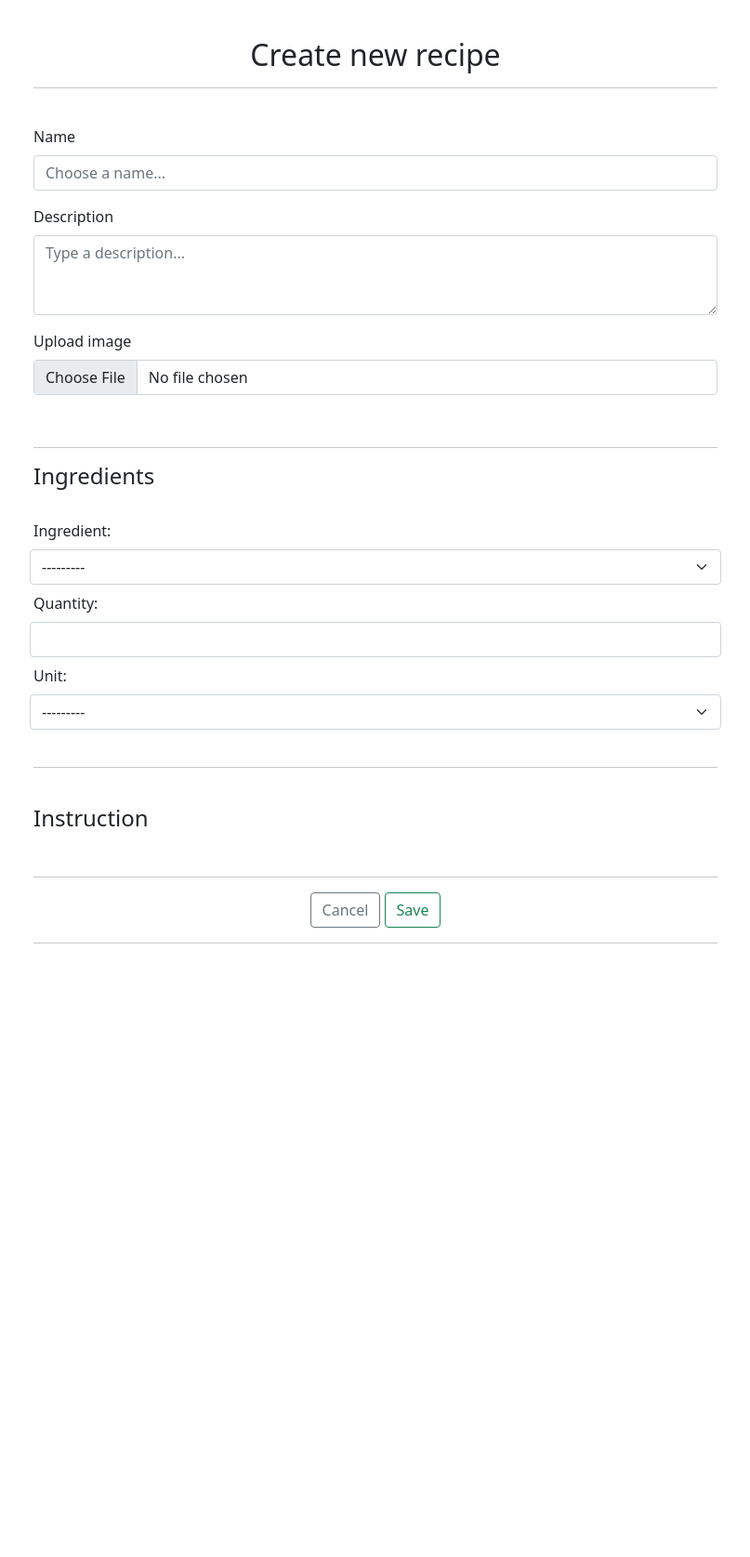
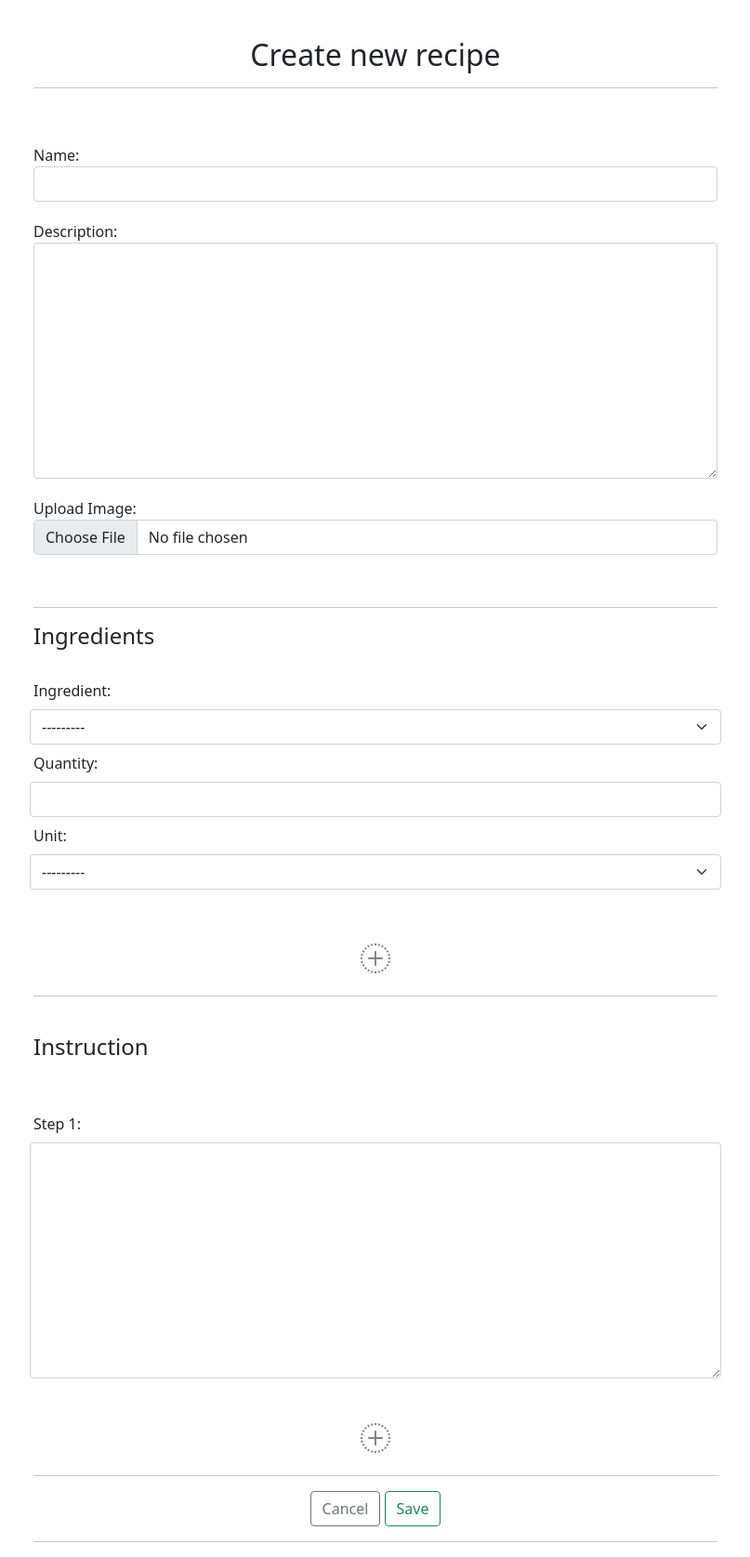
Before and after one commit to dariagridina/Recipes, a Django app: page /new/ in a window 1280 px wide. Shown: the part 73-1748 px from the top of the page at 93% size, without its empty margins (236-1043 px from the left). Before the commit the page ends 1088 px from the top, so only its background shows below. Run offline with Django 3.2, Linux system fonts and the light colour scheme; data comes from the database, SQL or seed files in the repository; both versions use the stored data as it was after the commit; some libraries are stand-ins or nearby versions.

Commit message:
add new field button(to be continued...)

```diff
--- a/main/forms.py
+++ b/main/forms.py
@@ -12,6 +12,13 @@ class RecipeForm(forms.ModelForm):
     class Meta:
         model = Recipe
         fields = ['name', 'description', 'image']
+
+    def __init__(self, *args, **kwargs):
+        super(RecipeForm, self).__init__(*args, **kwargs)
+        self.fields['name'].widget.attrs.update({'class': 'form-control'})
+        self.fields['description'].widget.attrs.update({'class': 'form-control'})
+        self.fields['image'].widget.attrs.update({'class': 'form-control'})
+        self.fields['image'].label = 'Upload Image'
 
 
 class IngredientInRecipeForm(forms.ModelForm):
@@ -34,6 +41,7 @@ class InstructionForm(forms.ModelForm):
     def __init__(self, *args, **kwargs):
         super(InstructionForm, self).__init__(*args, **kwargs)
         self.fields['step'].widget.attrs.update({'class': 'form-control'})
+        self.fields['step'].label = False
 
 
 IngredientInRecipeFormSet = formset_factory(IngredientInRecipeForm, extra=0, min_num=1, validate_min=True)
--- a/main/views.py
+++ b/main/views.py
@@ -88,14 +88,9 @@ class NewRecipeView(CreateView):
                 instruction = form.save(commit=False)
                 instruction.recipe = self.object
                 instruction.order = order
-                instruction.save()
+                if instruction.step:
+                    instruction.save()
             return HttpResponseRedirect(self.get_success_url())
         else:
-            pass
-
-    def form_valid(self, form):
-        redirect = super(NewRecipeView, self).form_valid(form)
-        return redirect
-
-    def form_invalid(self, form):
-        return super(NewRecipeView, self).form_invalid(form)
+            self.object = None
+            return self.render_to_response(self.get_context_data(form=recipe_form))
--- a/templates/base.html
+++ b/templates/base.html
@@ -10,7 +10,7 @@
     <link rel="stylesheet" href="https://cdnjs.cloudflare.com/ajax/libs/bootstrap-icons/1.7.1/font/bootstrap-icons.min.css" integrity="sha512-WYaDo1TDjuW+MPatvDarHSfuhFAflHxD87U9RoB4/CSFh24/jzUHfirvuvwGmJq0U7S9ohBXy4Tfmk2UKkp2gA==" crossorigin="anonymous" referrerpolicy="no-referrer" />
     {% block css%}
     {% endblock %}
-
+    <script src="https://code.jquery.com/jquery-3.6.0.slim.min.js" integrity="sha256-u7e5khyithlIdTpu22PHhENmPcRdFiHRjhAuHcs05RI=" crossorigin="anonymous"></script>
     <style>
         .search-btn {
             color: #6c757d;
@@ -76,6 +76,10 @@
 {% endblock %}
 <!-- Optional JavaScript; choose one of the two! -->
 
+
+{% block js %}
+{% endblock %}
+
 <!-- Option 1: Bootstrap Bundle with Popper -->
 <script src="https://cdn.jsdelivr.net/npm/bootstrap@5.1.3/dist/js/bootstrap.bundle.min.js" integrity="sha384-ka7Sk0Gln4gmtz2MlQnikT1wXgYsOg+OMhuP+IlRH9sENBO0LRn5q+8nbTov4+1p" crossorigin="anonymous"></script>
 
--- a/templates/main/new_recipe.html
+++ b/templates/main/new_recipe.html
@@ -1,7 +1,30 @@
 {% extends 'base.html' %}
+{% load static %}
 
 {% block title %}
     Create new recipe
+{% endblock %}
+
+{% block css%}
+    <style>
+        label{
+            margin-top: 20px;
+        }
+        i.bigger-icon{
+            color: gray;
+            font-size:xx-large;
+        }
+        .ingredient-form{
+            margin-bottom: 50px;
+        }
+        .step-form{
+            margin-bottom: 40px;
+        }
+    </style>
+{% endblock %}
+
+{% block js %}
+    <script src="{% static "addFormToFormSet.js"%}"></script>
 {% endblock %}
 
 {% block body %}
@@ -16,16 +39,7 @@
                     <hr>
                     <br>
                     <div class="mb-3">
-                        <label for="exampleFormControlInput1" class="form-label">Name</label>
-                        <input type="text" class="form-control" id="exampleFormControlInput1" name="name" placeholder="Choose a name...">
-                    </div>
-                    <div class="mb-3">
-                        <label for="exampleFormControlTextarea1" class="form-label">Description</label>
-                        <textarea class="form-control" id="exampleFormControlTextarea1" name="description" rows="3" placeholder="Type a description..."></textarea>
-                    </div>
-                    <div class="mb-3">
-                        <label for="formFile" class="form-label">Upload image</label>
-                        <input class="form-control" name="image" type="file" id="formFile">
+                        {{ form }}
                     </div>
                     <br>
                     <hr>
@@ -33,21 +47,38 @@
                     <br>
                     {{ ingredient_formset.management_form }}
                     {% for form in ingredient_formset %}
-                        <div class="row g-2">
+                        <div class="row g-2 ingredient-form">
                             {{ form }}
                         </div>
                     {% endfor %}
-                    <br>
+                    <div style="text-align: center">
+                        <i class="bi bi-plus-circle-dotted bigger-icon" id="add-ingredient-form"></i>
+                    </div>
+                    <script>
+                        $('#add-ingredient-form').click(function() {
+                            cloneMore('div.ingredient-form:last', 'ingredient');
+                        });
+                    </script>
                     <hr>
                     <br>
                     <h4>Instruction</h4>
                     <br>
                     {{ step_formset.management_form }}
-                    {% for form in instruction_formset %}
-                        <div class="row g-2">
+                    <br>
+                    {% for form in step_formset %}
+                        <div class="row g-2 step-form">
+                            <span class="step-counter">Step {{ forloop.counter }}:</span>
                             {{ form }}
                         </div>
                     {% endfor %}
+                    <div style="text-align: center">
+                        <i class="bi bi-plus-circle-dotted bigger-icon" id="add-step"></i>
+                    </div>
+                    <script>
+                        $('#add-step').click(function() {
+                            cloneMore('div.step-form:last', 'steps');
+                        });
+                    </script>
                     <hr>
                     <div align="center">
                         <a href="{% url 'recipe_list' %}" type="submit" class="btn btn-outline-secondary">Cancel</a>
```
Also changed, not shown: db.sqlite3.
